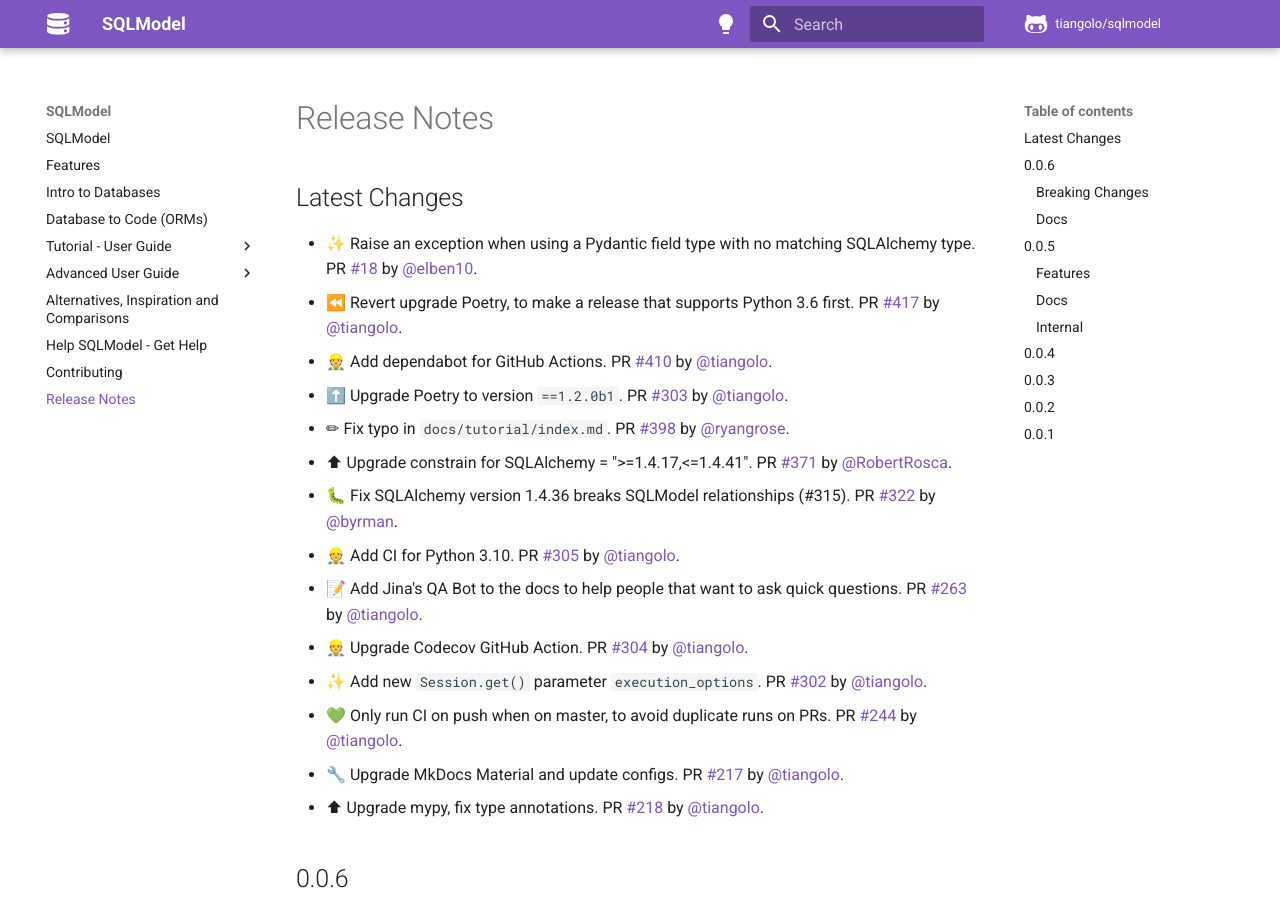
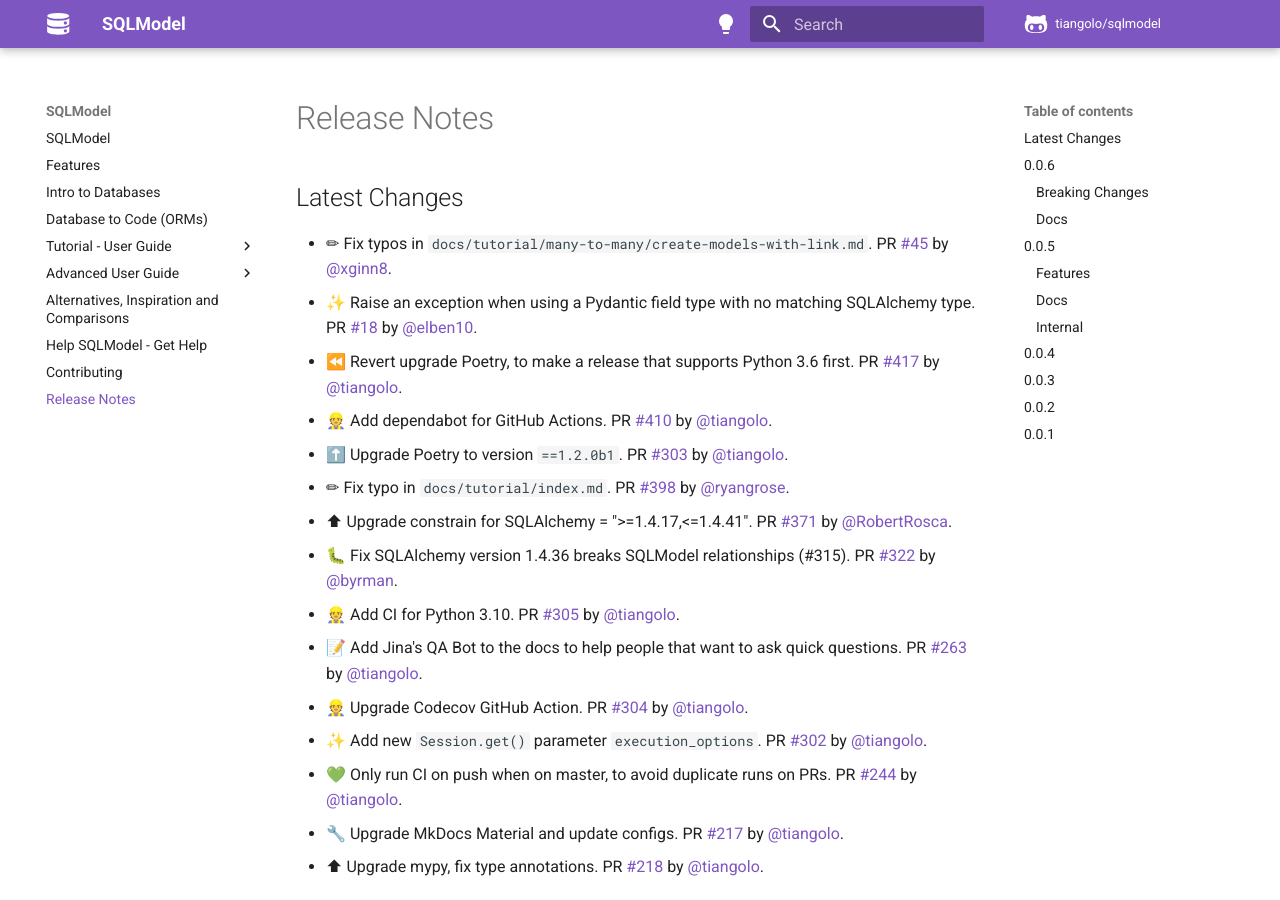
Before and after one commit to sztrakabalint/fastapi-sqlmodel, an MkDocs documentation site: the page built from docs/release-notes.md, in a window 1280 px wide and 900 px high. Built offline with MkDocs 1.6.1 and Material for MkDocs 9.7.7, drawn with Linux system fonts in a browser that asks for light colours; comment, search, counter and statistics services are not loaded.

Commit message:
📝 Update release notes

```diff
--- a/docs/release-notes.md
+++ b/docs/release-notes.md
@@ -2,6 +2,7 @@
 
 ## Latest Changes
 
+* ✏ Fix typos in `docs/tutorial/many-to-many/create-models-with-link.md`. PR [#45](https://github.com/tiangolo/sqlmodel/pull/45) by [@xginn8](https://github.com/xginn8).
 * ✨ Raise an exception when using a Pydantic field type with no matching SQLAlchemy type. PR [#18](https://github.com/tiangolo/sqlmodel/pull/18) by [@elben10](https://github.com/elben10).
 * ⏪ Revert upgrade Poetry, to make a release that supports Python 3.6 first. PR [#417](https://github.com/tiangolo/sqlmodel/pull/417) by [@tiangolo](https://github.com/tiangolo).
 * 👷 Add dependabot for GitHub Actions. PR [#410](https://github.com/tiangolo/sqlmodel/pull/410) by [@tiangolo](https://github.com/tiangolo).
```
